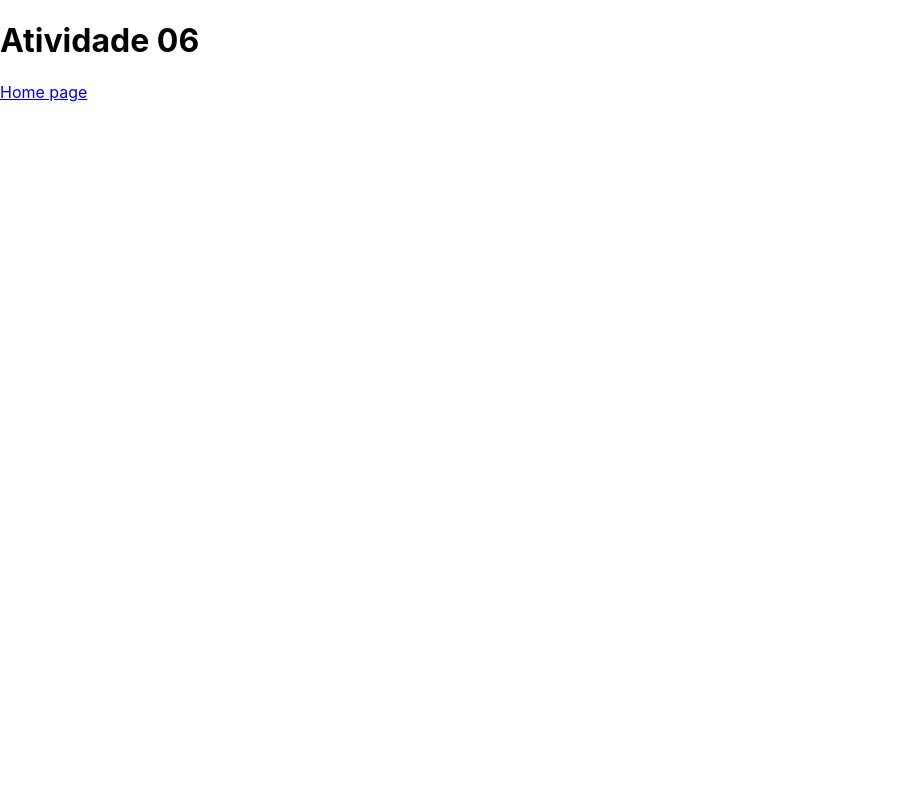
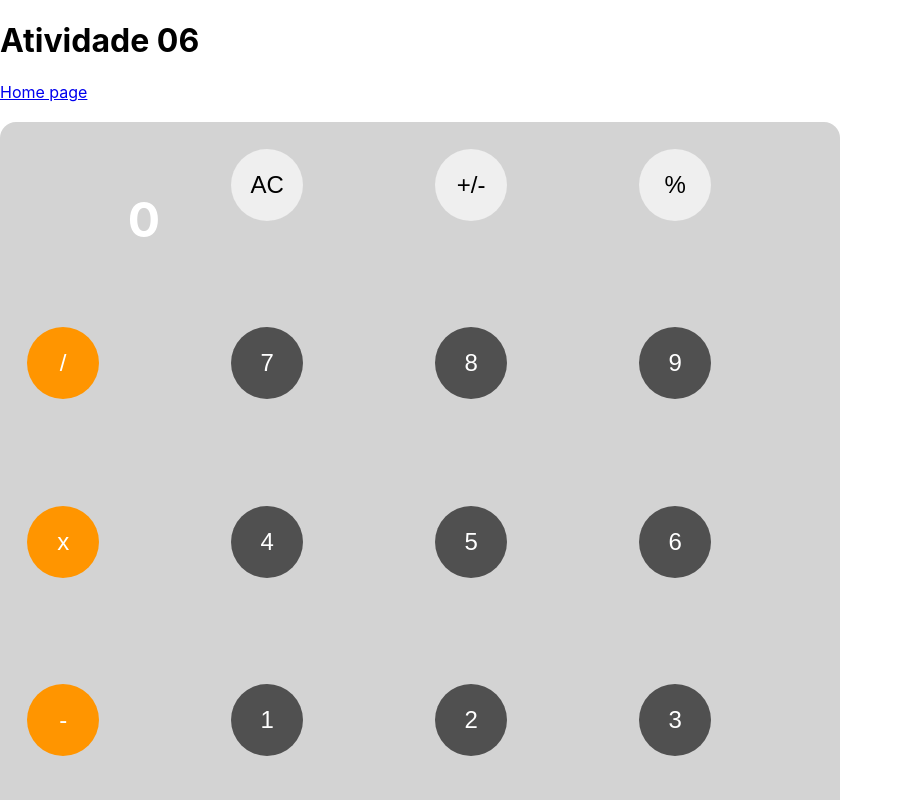
Before and after one commit to joaopdroslv/react-eng-software, a React (Create React App) app: page /Atv06 in a window 1280 px wide. Shown: the top 800 px of the page, without its empty margins (0-903 px from the left). Built offline with nearby package versions, Linux system fonts and the light colour scheme.

Commit message:
Update Atv06.js

```diff
--- a/src/Atv06.js
+++ b/src/Atv06.js
@@ -1,10 +1,12 @@
 import { Link } from "react-router-dom";
+import Calculator from "./Components/Calculator/Calculator";
 
 export default function Atv06() {
   return (
     <div>
       <h1>Atividade 06</h1>
       <Link to="/">Home page</Link>
+      <Calculator />
     </div>
   );
 }
```
